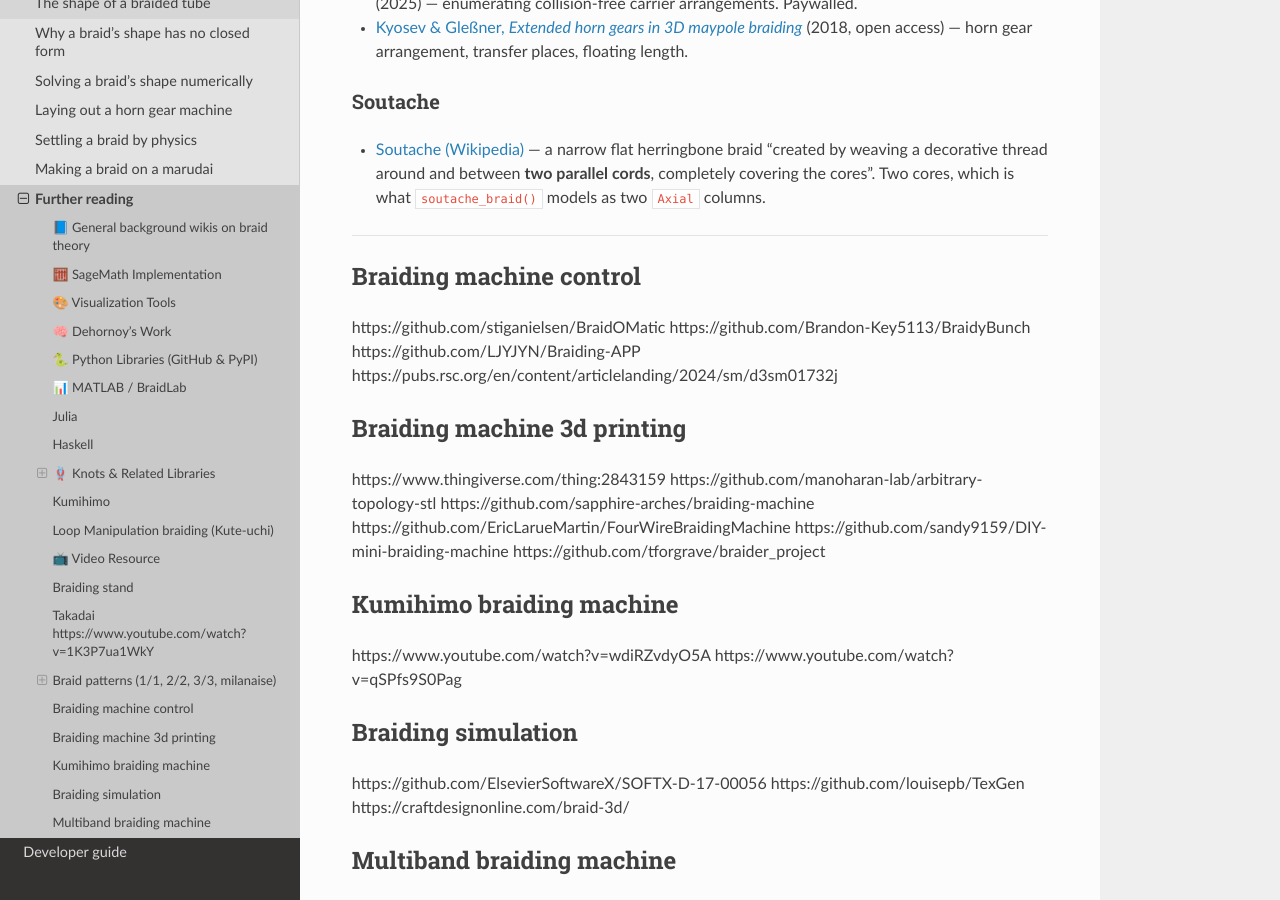
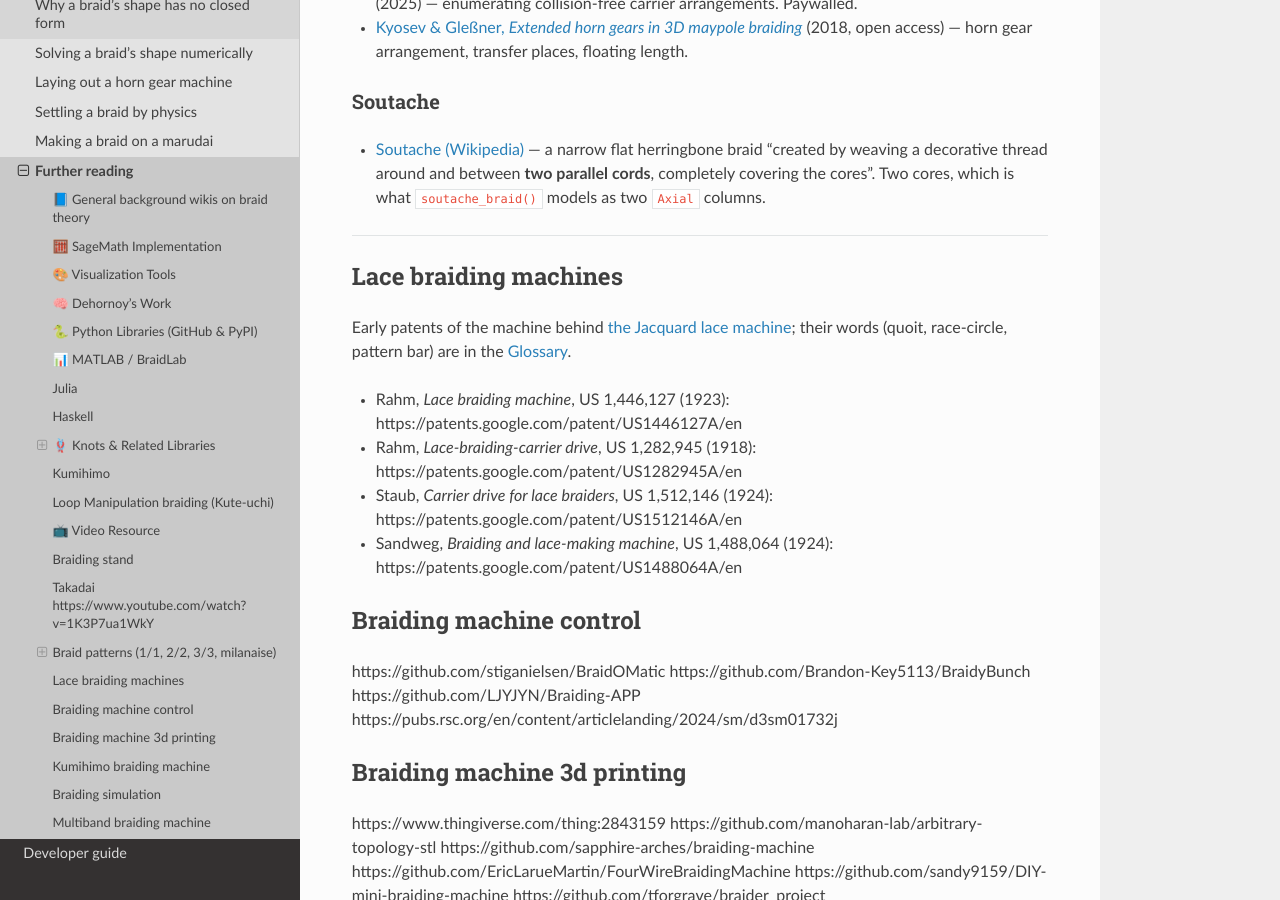
Before and after one commit to baptistelabat/braidpy, a Sphinx documentation site: the page built from docs/source/references.md, in a window 1280 px wide and 900 px high, scrolled down 5382 px. Built offline with Sphinx 7.4.7 and the Read the Docs theme 3.1.0, drawn with Linux system fonts in a browser that asks for light colours.

Commit message:
Docs: lace braiding machine patents and their words (#188)
* Docs: lace braiding machine patents and their words

References gain a "Lace braiding machines" section: Rahm's US 1,446,127
(1919/1923) and its kin from Wyomissing (Rahm's earlier carrier drive,
Staub's later one) and Sandweg's. The glossary gains notch, quoit,
race-circle and pattern bar, each mapped to braidpy's lace ring.

Co-Authored-By: Claude Opus 5.5 <noreply@anthropic.com>
Claude-Session: https://claude.ai/code/session_01CYC9b8qF7suj1VmAndqcRK

* References: the lace patents in a few lines

Co-Authored-By: Claude Opus 5.5 <noreply@anthropic.com>
Claude-Session: https://claude.ai/code/session_01CYC9b8qF7suj1VmAndqcRK

---------

Co-authored-by: Claude <noreply@anthropic.com>

```diff
--- a/docs/source/references.md
+++ b/docs/source/references.md
@@ -223,6 +223,20 @@ empty slots at full load are mechanism, not choice. *Half load* is 25% of slots.
   what `soutache_braid()` models as two `Axial` columns.
 
 ---
+## Lace braiding machines
+Early patents of the machine behind
+[the Jacquard lace machine](making.md#the-jacquard-lace-machine); their
+words (quoit, race-circle, pattern bar) are in the {doc}`glossary`.
+
+- Rahm, *Lace braiding machine*, US 1,446,127 (1923):
+  https://patents.google.com/patent/US1446127A/en
+- Rahm, *Lace-braiding-carrier drive*, US 1,282,945 (1918):
+  https://patents.google.com/patent/US1282945A/en
+- Staub, *Carrier drive for lace braiders*, US 1,512,146 (1924):
+  https://patents.google.com/patent/US1512146A/en
+- Sandweg, *Braiding and lace-making machine*, US 1,488,064 (1924):
+  https://patents.google.com/patent/US1488064A/en
+
 ## Braiding machine control
 https://github.com/stiganielsen/BraidOMatic
 https://github.com/Brandon-Key5113/BraidyBunch
```
Also changed, not shown: docs/source/glossary.md (+15 -0 lines).
